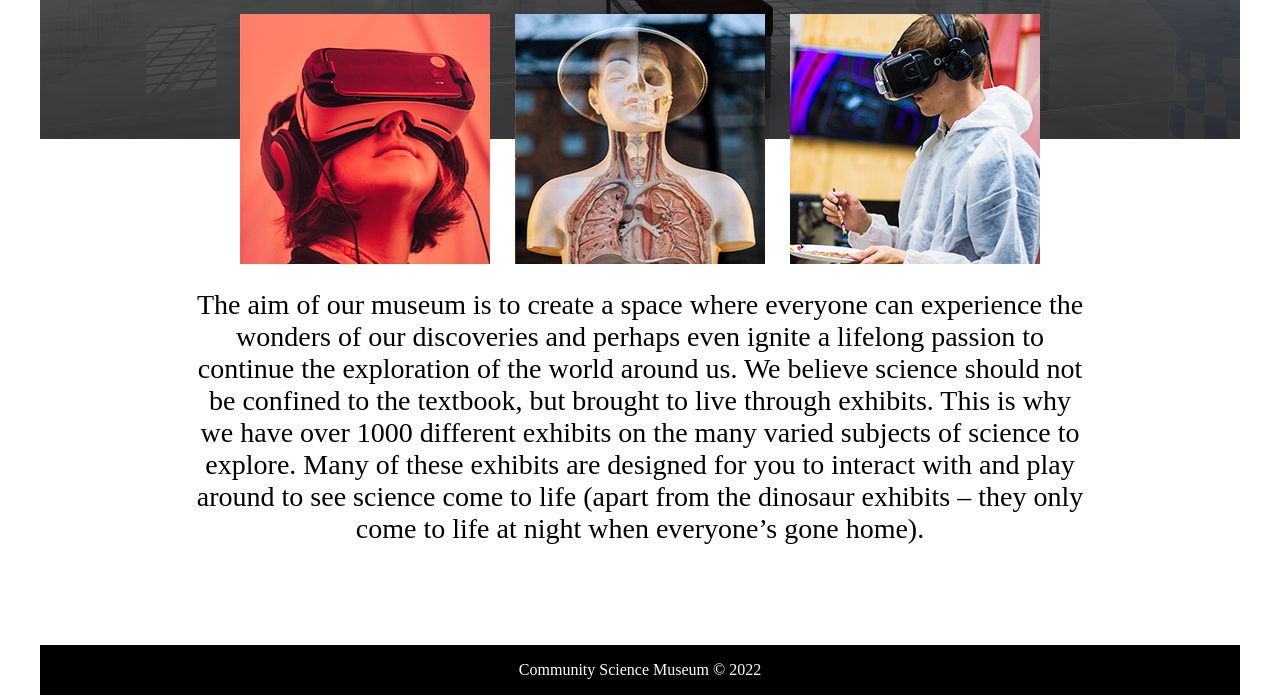
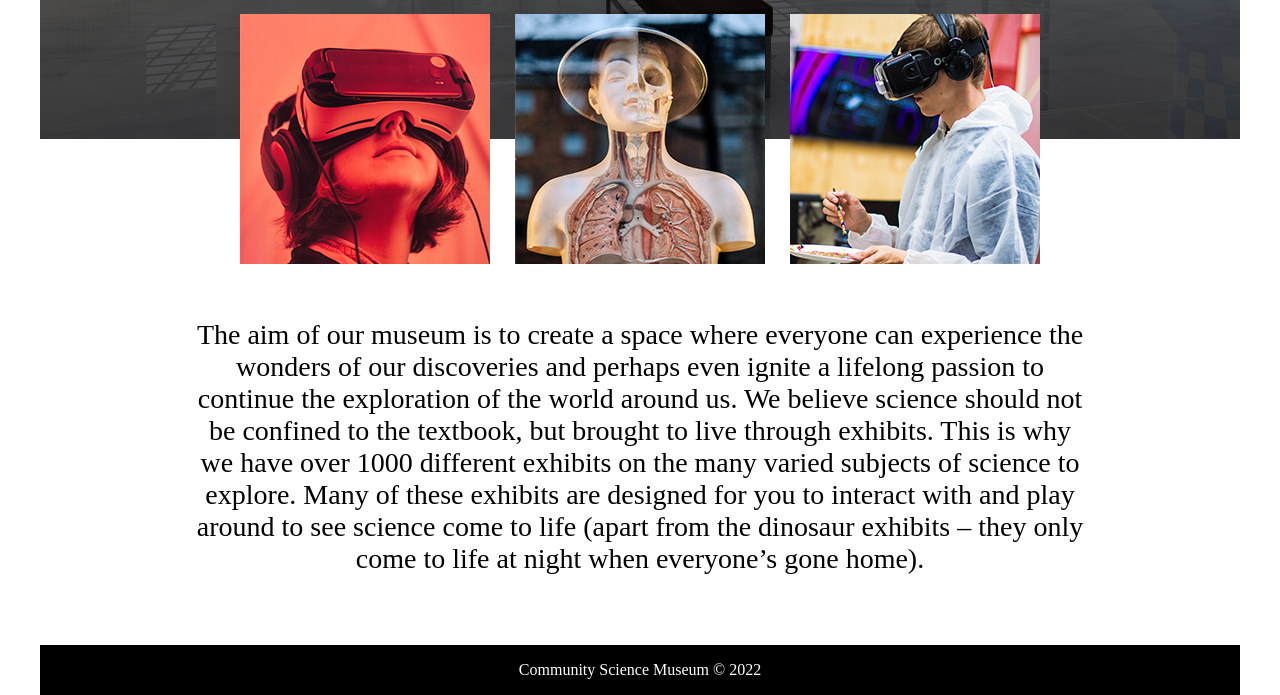
Before and after one commit to atlehjelmseth/semester-project1-csm, a plain HTML site: page index.html in a window 1280 px wide. Shown: the part 604-1299 px from the top of the page. Drawn offline with Linux system fonts and the light colour scheme.

Commit message:
Update styles.css

```diff
--- a/styles/styles.css
+++ b/styles/styles.css
@@ -116,7 +116,7 @@ nav li {
   text-align: center;
   max-width: 900px;
   position: relative;
-  top: -100px;
+  top: -70px;
 }
 /* Footer */
 
```
